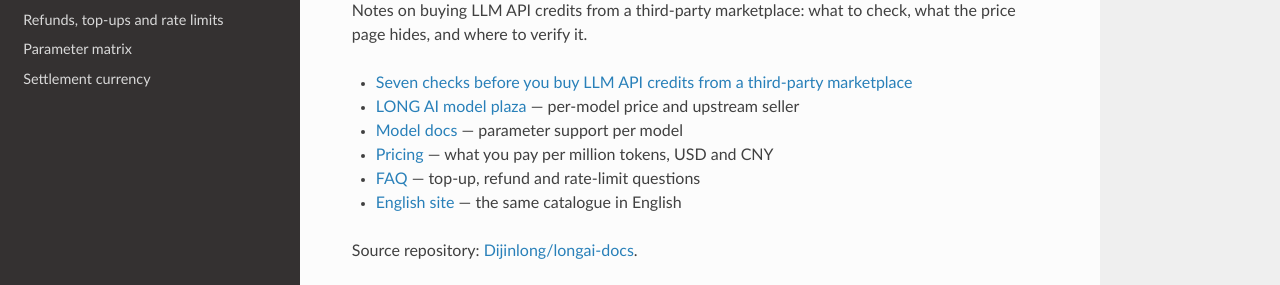
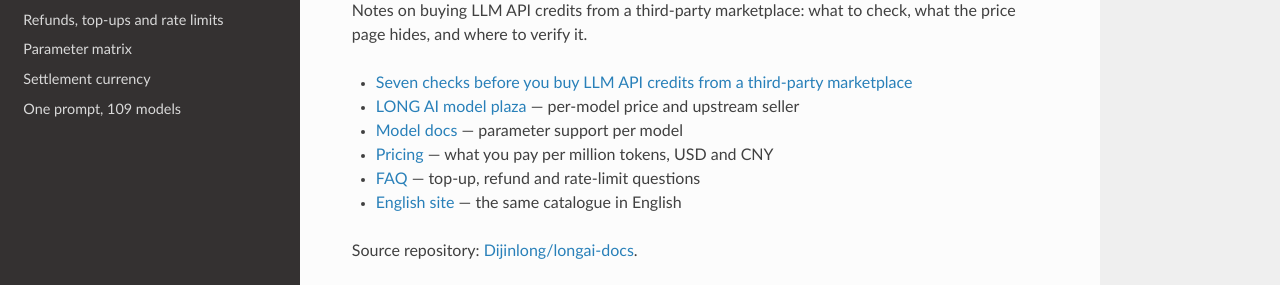
Before and after one commit to Dijinlong/longai-docs, an MkDocs documentation site: the page built from docs/index.md, in a window 1280 px wide. Shown: the part 161-446 px from the top of the page. Built offline with MkDocs 1.6.1, drawn with Linux system fonts in a browser that asks for light colours; nearby versions of some CDN libraries.

Commit message:
docs: nav + one-prompt

```diff
--- a/mkdocs.yml
+++ b/mkdocs.yml
@@ -9,3 +9,4 @@ nav:
   - Refunds, top-ups and rate limits: refunds-topups-and-rate-limits.md
   - Parameter matrix: model-parameter-matrix.md
   - Settlement currency: settlement-currency.md
+  - One prompt, 109 models: one-prompt-109-models.md
```
